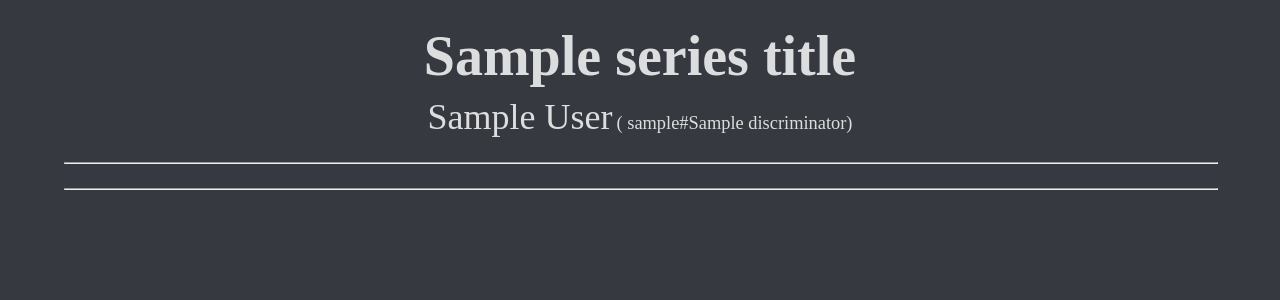
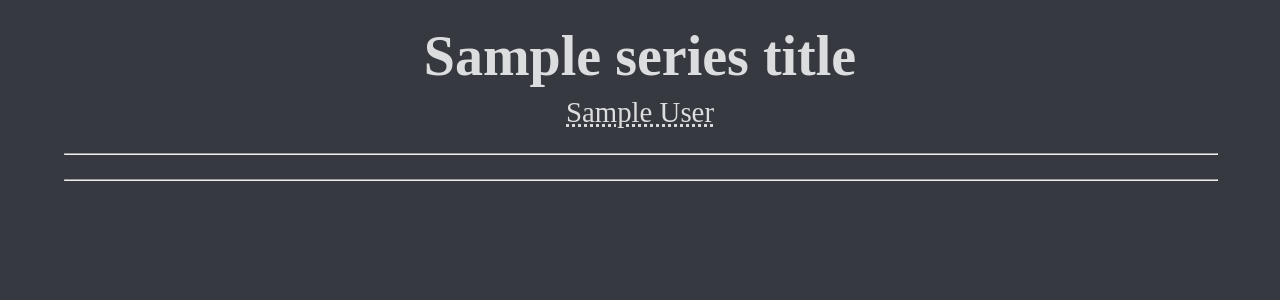
Before and after one commit to stmobo/BasilBot, a Python web app: template basil/web/templates/series.html.j2 in a window 1280 px wide. Shown: the top 300 px of the page. Run offline with Jinja, Linux system fonts and the light colour scheme; the template is opened without the code that fills it: most values are stand-ins (such as "Sample title", 1, 10 or a date in 2020).

Commit message:
Series view styling tweaks

```diff
--- a/basil/web/templates/series.html.j2
+++ b/basil/web/templates/series.html.j2
@@ -11,15 +11,12 @@
 
 <body>
     <div class="series-header">
-        <h1 class="snippet-title">{{ series_title }}</h1>
-        {% for author in authors %}
-
-        <div class="snippet-author">
-            <span class="snippet-display-name">{{ author.display_name }}</span>
-            <span class="snippet-user-name"> {{ author.username }}#{{ author.discriminator }}</span>
+        <h1 class="series-title">{{ series_title }}</h1>
+        <div class="series-authors">
+            {% for author in authors %}
+            <span class="series-author"><span class="series-display-name">{{ author.display_name | trim }}</span><span class="series-user-name">{{ author.username | trim }}#{{ author.discriminator }}</span></span>
+            {% endfor %}
         </div>
-
-        {% endfor %}
     </div>
 
     <hr class="snippet-separator">
--- a/static/css/snippet.css
+++ b/static/css/snippet.css
@@ -14,30 +14,46 @@ body {
     align-items: center;
 }
 
-.snippet-title {
+.series-title {
     margin-top: 0;
     margin-bottom: 0.5rem;
     font-size: 3.5rem;
 }
 
-.snippet-display-name {
+.series-author {
     display: inline;
-    font-size: 2.25rem;
-    margin: 0;
+    font-size: 1.8rem;
 }
 
-.snippet-user-name {
-    display: inline;
-    font-size: 1.15rem;
-    margin: 0;
+.series-author + .series-author::before {
+    content: ", ";
 }
 
-.snippet-user-name::before {
+.series-display-name {
+    margin: 0;
+    text-decoration: underline dotted;
+    cursor: help;
+}
+
+.series-user-name {
+    display: none;
+    margin-left: 0.5rem;
+    font-size: 1.1rem;
+    line-height: 2.25rem;
+    vertical-align: text-bottom;
+    color: hsla(210, 3%, 87%, 0.65);
+}
+
+.series-user-name::before {
     content: "(";
 }
 
-.snippet-user-name::after {
+.series-user-name::after {
     content: ")";
+}
+
+.series-author:hover .series-user-name {
+    display: inline;
 }
 
 .snippet-container {
```
